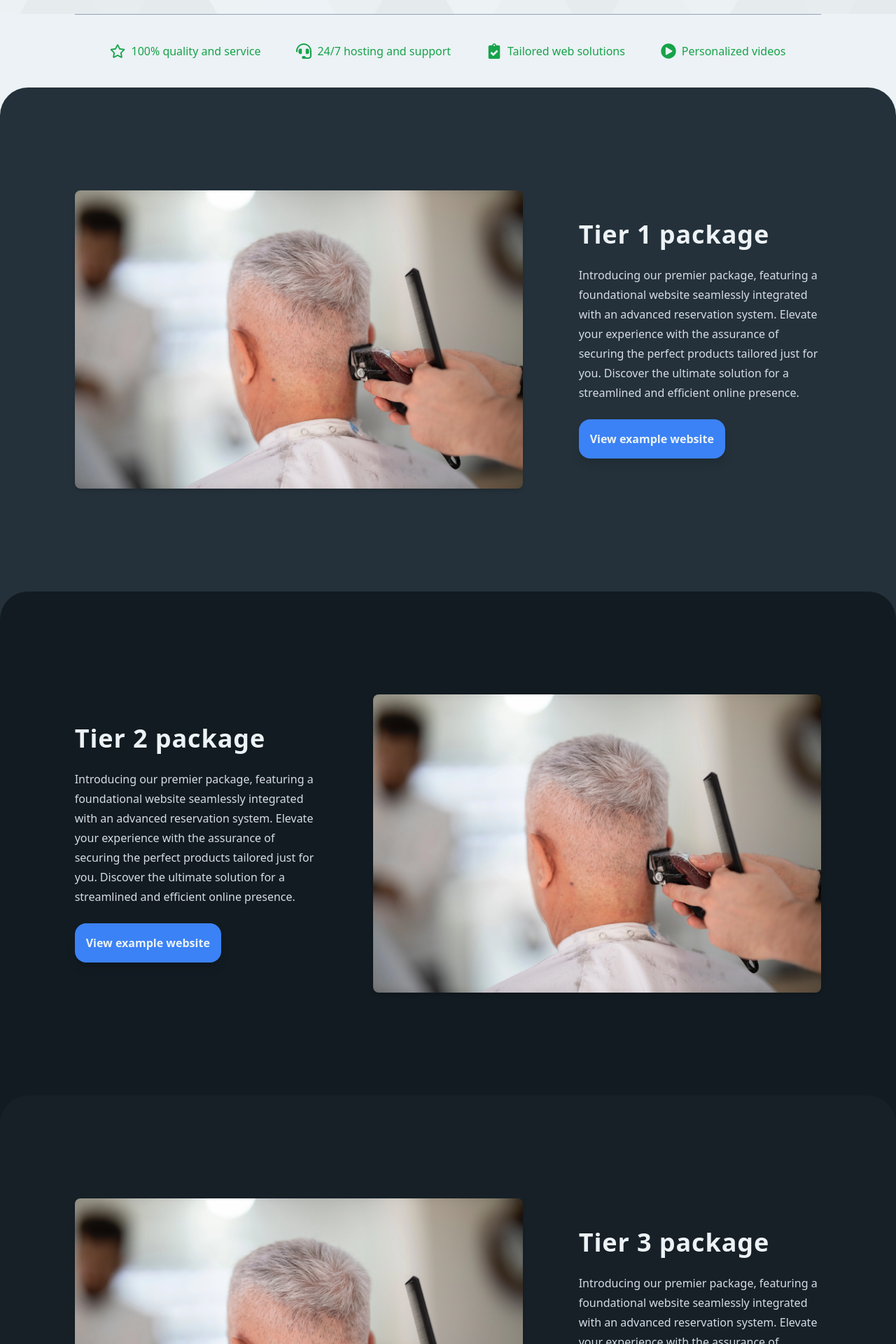
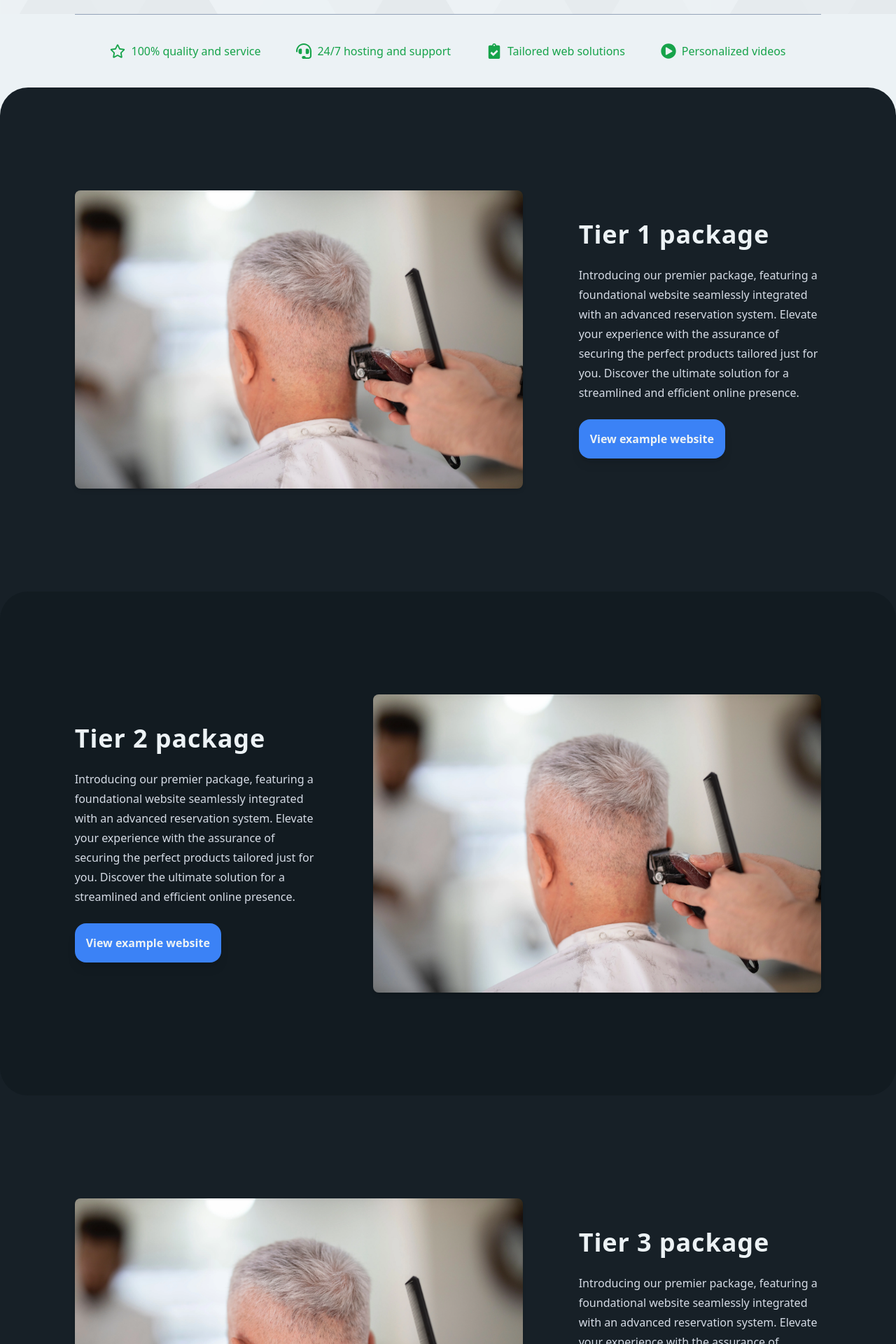
Before and after one commit to MichaelFJ98/DeMannekesFC, a React (Create React App) app in the folder demannekesfc/: page / in a window 1280 px wide. Shown: the part 780-2700 px from the top of the page at 70% size. Built offline with nearby package versions, Linux system fonts and the light colour scheme; what tailwindcss-bg-patterns would draw is missing.

Commit message:
updateke

```diff
--- a/demannekesfc/src/components/tiers/Tier1.js
+++ b/demannekesfc/src/components/tiers/Tier1.js
@@ -6,7 +6,7 @@ export default function Tier1() {
     return(
     <div className="bg-l1 h-[45rem]" id="packages">
         <Fade top distance="20px" duration={1500}>
-            <div className="bg-c1 rounded-t-[40px] w-screen  h-full flex justify-center">
+            <div className="bg-c3 rounded-t-[40px] w-screen  h-full flex justify-center">
                 <div className="flex flex-row  w-10/12 h-full items-center space-x-20">
                     <ProjectCard image="./assets/images/hairdresser/herobg.webp" alt="barberimg" link="/barber"/>
                     <div className="w-[38rem]  flex-col space-y-6">
--- a/demannekesfc/src/components/tiers/Tier2.js
+++ b/demannekesfc/src/components/tiers/Tier2.js
@@ -4,9 +4,9 @@ import ProjectCard from "../projects/ProjectCard";
 
 export default function Tier2() {
     return(
-    <div className="bg-c1 h-[45rem]">
+    <div className="bg-c3 h-[45rem]">
         <Fade top distance="20px" duration={1500}>
-            <div className="bg-c2 rounded-t-[40px] w-screen  h-full flex justify-center">
+            <div className="bg-c2 rounded-[40px] w-screen  h-full flex justify-center">
                 <div className="flex flex-row  w-10/12 h-full items-center justify-between space-x-20">
                     <div className="w-[38rem]  flex-col space-y-6">
                         <h1 className="text-4xl font-bold text-l1 tracking-wide">Tier 2 package</h1>
--- a/demannekesfc/src/components/tiers/Tier3.js
+++ b/demannekesfc/src/components/tiers/Tier3.js
@@ -6,7 +6,7 @@ export default function Tier3() {
     return(
     <div className="bg-c2 h-[45rem]">
         <Fade top distance="20px" duration={1500}>
-            <div className="bg-c3 rounded-t-[40px] w-screen  h-full flex justify-center">
+            <div className="bg-c3 w-screen  h-full flex justify-center">
                 <div className="flex flex-row  w-10/12 h-full items-center space-x-20">
                     <ProjectCard image="./assets/images/hairdresser/herobg.webp" alt="barberimg" link="/barber"/>
                     <div className="w-[38rem]  flex-col space-y-6">
```
Also changed, not shown: 1 other file (tests, documents, lock files or other folders).
